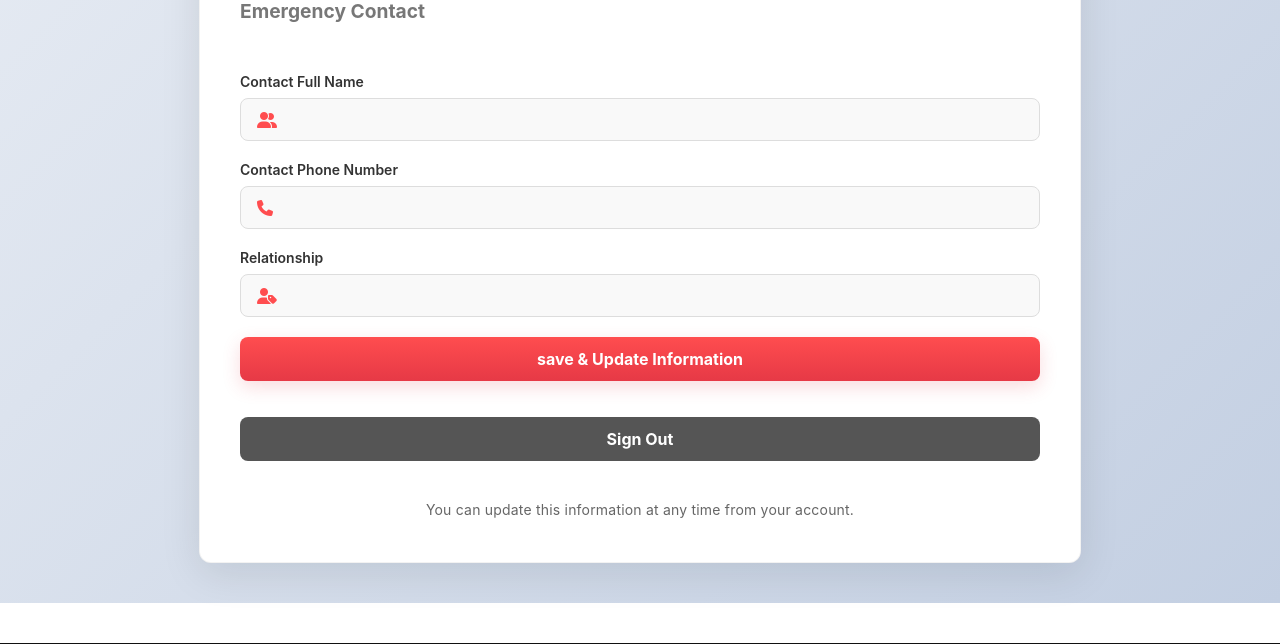
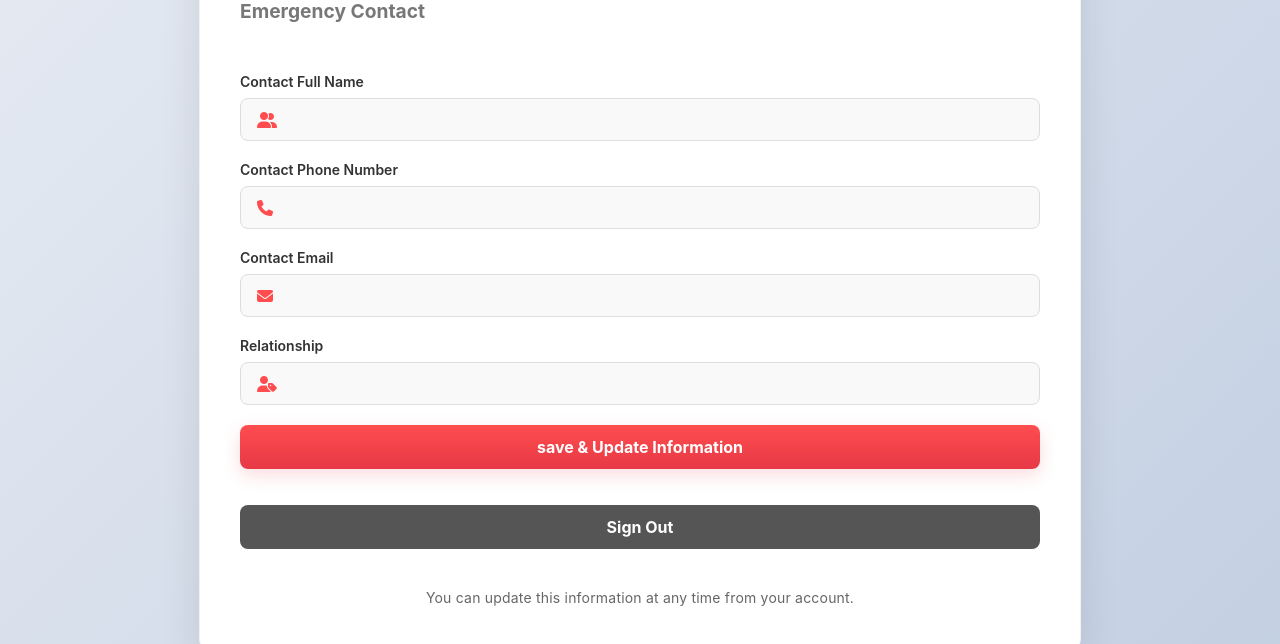
Before and after one commit to muhammed518/NigeriaSafe, a Django app: page /medical-id/ in a window 1280 px wide. Shown: the part 1146-1790 px from the top of the page. Run offline with Django 5.2, Linux system fonts and the light colour scheme; a user stored in the database is signed in; data comes from the database, SQL or seed files in the repository; both versions use the stored data as it was after the commit.

Commit message:
emergency contact email

```diff
--- a/nigeriasafe/base/models.py
+++ b/nigeriasafe/base/models.py
@@ -45,6 +45,7 @@ class Patient(models.Model):
     phone_number = models.CharField(max_length=15)
     emergency_contact_name = models.CharField(max_length=60)
     emergency_contact_phone = models.CharField(max_length=15)
+    emergency_contact_email = models.EmailField(null=True, blank=True)
     emergency_contact_relationship = models.CharField(max_length=30)
     updated_at = models.DateTimeField(auto_now=True)
     created_at = models.DateTimeField(auto_now_add=True)
--- a/nigeriasafe/base/templates/base/medical-ID.html
+++ b/nigeriasafe/base/templates/base/medical-ID.html
@@ -121,6 +121,14 @@ NigeriaSafe{% endblock %} {% block content %}
       </div>
 
       <div class="form-group">
+        <label for="emergency-email">Contact Email</label>
+        <div class="input-wrapper">
+          <i class="fas fa-envelope"></i>
+          {{ form.emergency_contact_email }}
+        </div>
+      </div>
+
+      <div class="form-group">
         <label for="emergency-relationship">Relationship</label>
         <div class="input-wrapper">
           <i class="fas fa-user-tag"></i>
```
Also changed, not shown: nigeriasafe/base/migrations/0003_patient_emergency_contact_email.py (added), nigeriasafe/db.sqlite3.
